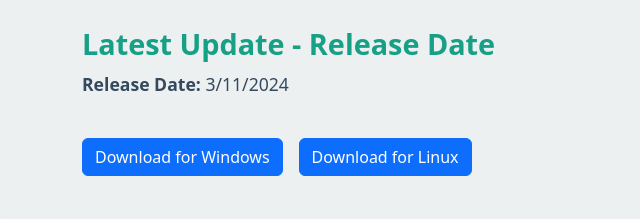
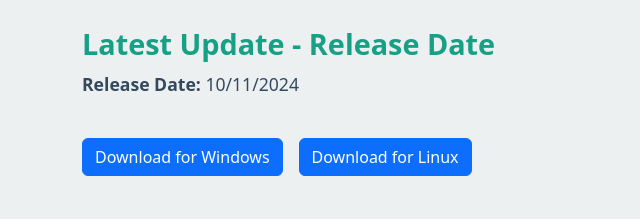
Before and after one commit to yogeshgaikwad-labhelper/multidockweb.github.io, a plain HTML site: page download.html in a window 1280 px wide. Shown: the part 880-1099 px from the top of the page, 0-640 px from the left. Drawn offline with nearby package versions, Linux system fonts and the light colour scheme.

```diff
--- a/download.html
+++ b/download.html
@@ -69,7 +69,7 @@
                     Choose your preferred operating system below and start exploring the powerful features of MultiDock Screening Tool.
                 </p>
             <h3>Latest Update - Release Date</h3>
-            <p><strong>Release Date:</strong> 3/11/2024</p>
+            <p><strong>Release Date:</strong> 10/11/2024</p>
 
             </div><br>
             <div class="d-flex justify-content-start">
```
